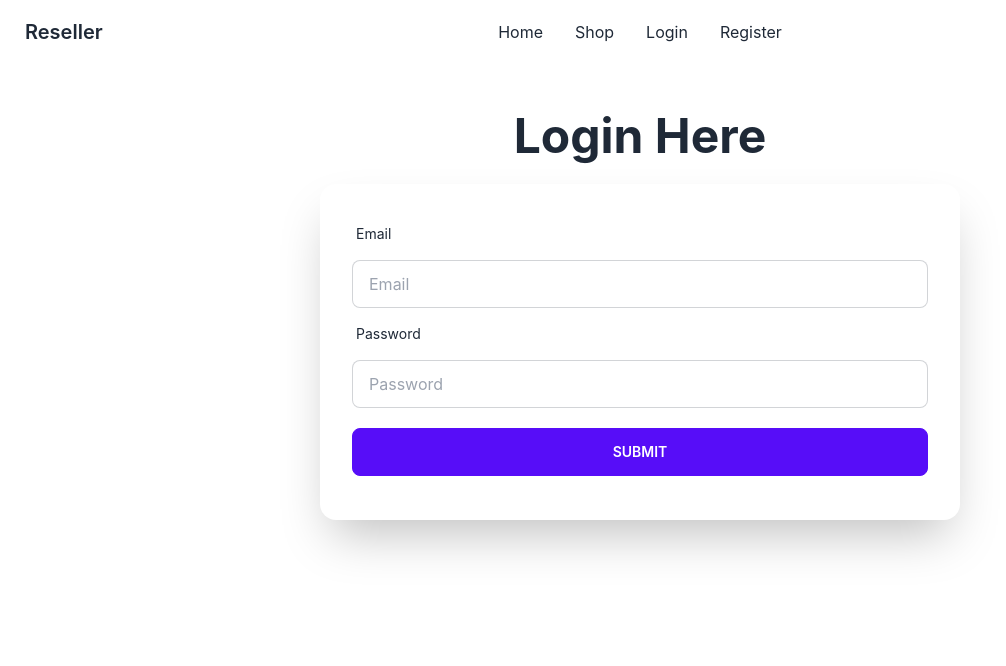
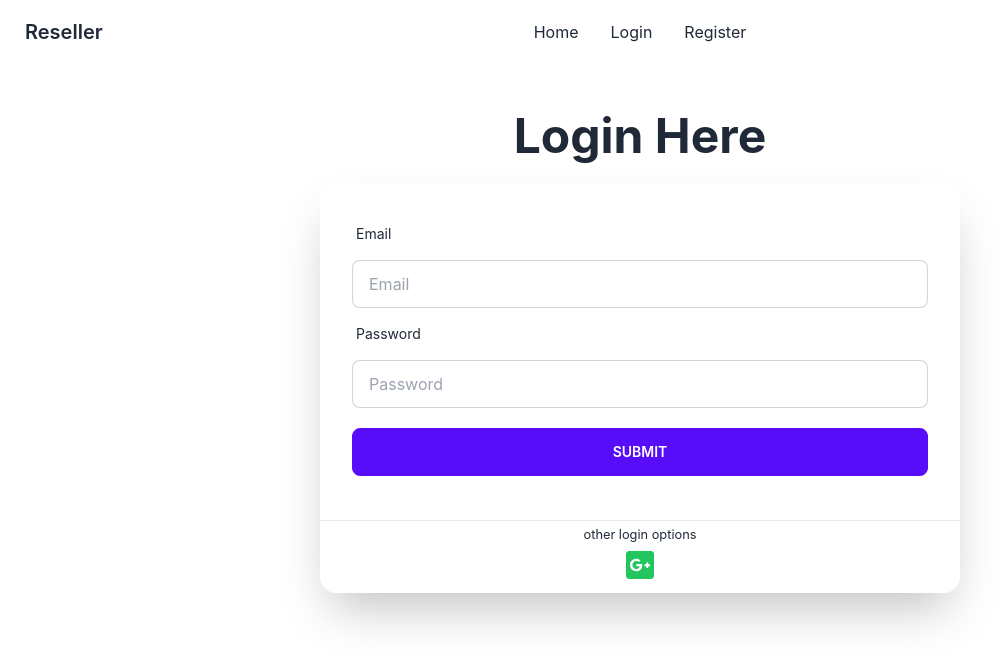
Before and after one commit to Rubayet-billah/resale-laptop-client, a React (Create React App) app: page /login in a window 1280 px wide. Shown: the top 666 px of the page, without its empty margins (0-1006 px from the left). Built offline with nearby package versions, Linux system fonts and the light colour scheme; no server answers.

Commit message:
google login implemented

```diff
--- a/package.json
+++ b/package.json
@@ -12,6 +12,7 @@
     "react": "^18.2.0",
     "react-dom": "^18.2.0",
     "react-hook-form": "^7.39.5",
+    "react-icons": "^4.6.0",
     "react-router-dom": "^6.4.3",
     "react-scripts": "5.0.1",
     "web-vitals": "^2.1.4"
--- a/src/Shared/Header/Header.js
+++ b/src/Shared/Header/Header.js
@@ -15,7 +15,6 @@ const Header = () => {
 
     const menu = <>
         <li><Link to='/'>Home</Link></li>
-        <li><Link to='/shop'>Shop</Link></li>
         {
             user?.uid ? <>
 
--- a/src/contexts/AuthProvider/AuthProvider.js
+++ b/src/contexts/AuthProvider/AuthProvider.js
@@ -1,11 +1,12 @@
 import React, { createContext, useEffect, useState } from 'react';
-import { createUserWithEmailAndPassword, getAuth, onAuthStateChanged, signInWithEmailAndPassword, signOut, updateProfile } from 'firebase/auth'
+import { createUserWithEmailAndPassword, getAuth, GoogleAuthProvider, onAuthStateChanged, signInWithEmailAndPassword, signInWithPopup, signOut, updateProfile } from 'firebase/auth'
 import app from '../../firebase/firebase.config';
 
 
 export const AuthContext = createContext();
 
 const auth = getAuth(app)
+const googleProvider = new GoogleAuthProvider()
 
 const AuthProvider = ({ children }) => {
 
@@ -13,6 +14,9 @@ const AuthProvider = ({ children }) => {
 
     const createUser = (email, password) => {
         return createUserWithEmailAndPassword(auth, email, password)
+    }
+    const googleLogin = () => {
+        return signInWithPopup(auth, googleProvider)
     }
     const loginUser = (email, password) => {
         return signInWithEmailAndPassword(auth, email, password)
@@ -36,6 +40,7 @@ const AuthProvider = ({ children }) => {
     const authInfo = {
         user,
         createUser,
+        googleLogin,
         loginUser,
         updateUser,
         logoutUser
--- a/src/pages/Register/Login/Login.js
+++ b/src/pages/Register/Login/Login.js
@@ -1,9 +1,10 @@
 import React, { useContext } from 'react';
+import { FaGooglePlusSquare } from 'react-icons/fa';
 import { useForm } from 'react-hook-form';
 import { AuthContext } from '../../../contexts/AuthProvider/AuthProvider';
 
 const Login = () => {
-    const { loginUser } = useContext(AuthContext);
+    const { loginUser, googleLogin } = useContext(AuthContext);
     const { register, handleSubmit, formState: { errors }, reset } = useForm();
 
     const handleLogin = (data) => {
@@ -14,7 +15,14 @@ const Login = () => {
                 console.log(user)
             })
             .catch(err => console.error(err))
+    }
 
+    const handleGoogleLogin = () => {
+        googleLogin()
+            .then(res => {
+                const user = res.user;
+                console.log(user)
+            }).catch(err => console.error(err))
     }
     return (
         <div>
@@ -38,6 +46,11 @@ const Login = () => {
                             {errors.password && <span className='text-red-500 text-sm italic'>Password is required</span>}
                             <input className='btn btn-primary my-3' type="submit" />
                         </form>
+                        <hr />
+                        <div className='text-center mb-3'>
+                            <small className=''>other login options</small>
+                            <p onClick={handleGoogleLogin}><FaGooglePlusSquare className='h-8 w-8 text-green-500 mx-auto mt-1' /></p>
+                        </div>
                     </div>
                 </div>
             </div>
--- a/src/pages/Shopping/BookingModal/BookingModal.js
+++ b/src/pages/Shopping/BookingModal/BookingModal.js
@@ -16,7 +16,6 @@ const BookingModal = ({ bookedProduct }) => {
             productName: name,
             phone,
             meetingLocation,
-
         }
         console.log(booking)
     }
--- a/src/pages/Shopping/Product/Product.js
+++ b/src/pages/Shopping/Product/Product.js
@@ -17,7 +17,7 @@ const Product = ({ product, setBookedProduct }) => {
                     <p>Location: {location}</p>
                 </div>
                 <p>{description.length > 100 ? <>{
-                    toggle ? <>{description.slice(0, 100)}... <span className='text-primary' onClick={() => setToggle(!toggle)}> see more
+                    toggle ? <>{description.slice(0, 100)}... <span className='text-primary' onClick={() => setToggle(!toggle)}> see details
                     </span></> : <>{description}</>
                 }</> : <>{description}</>}</p>
 
```
Also changed, not shown: 1 other file (tests, documents, lock files or other folders).
